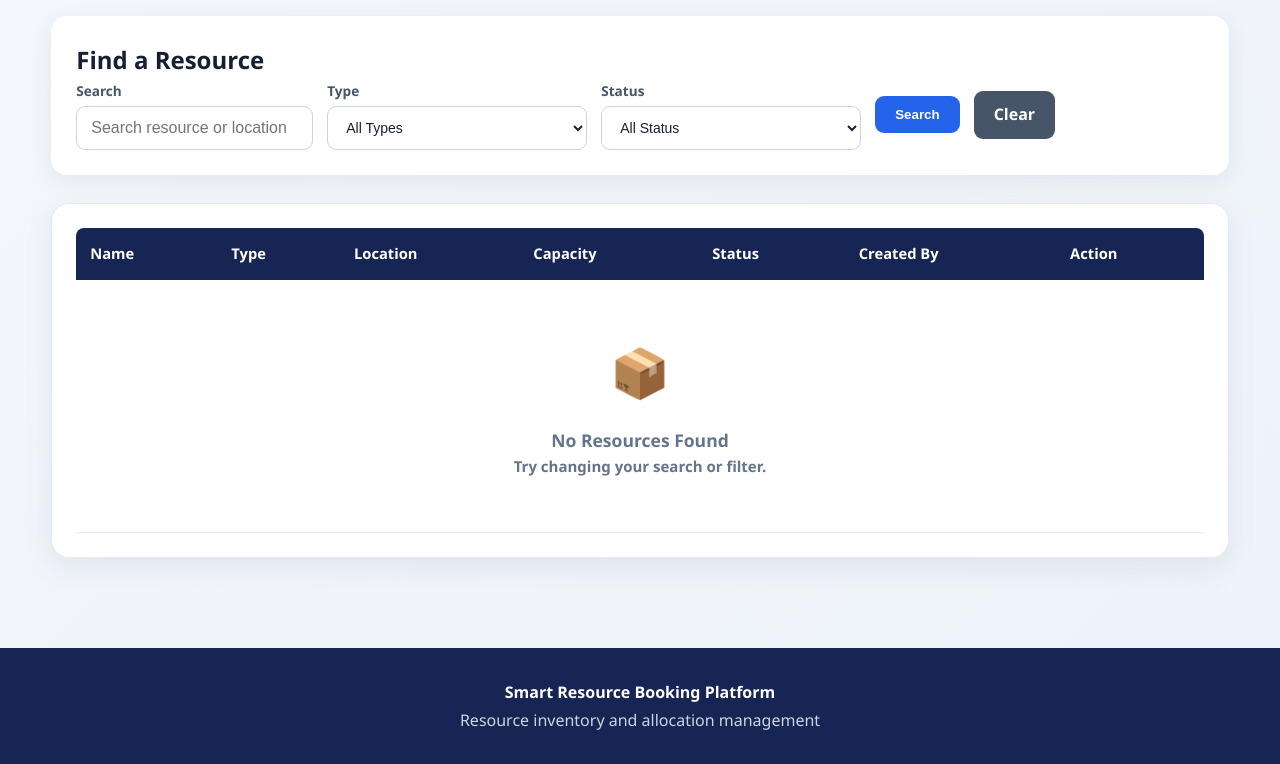
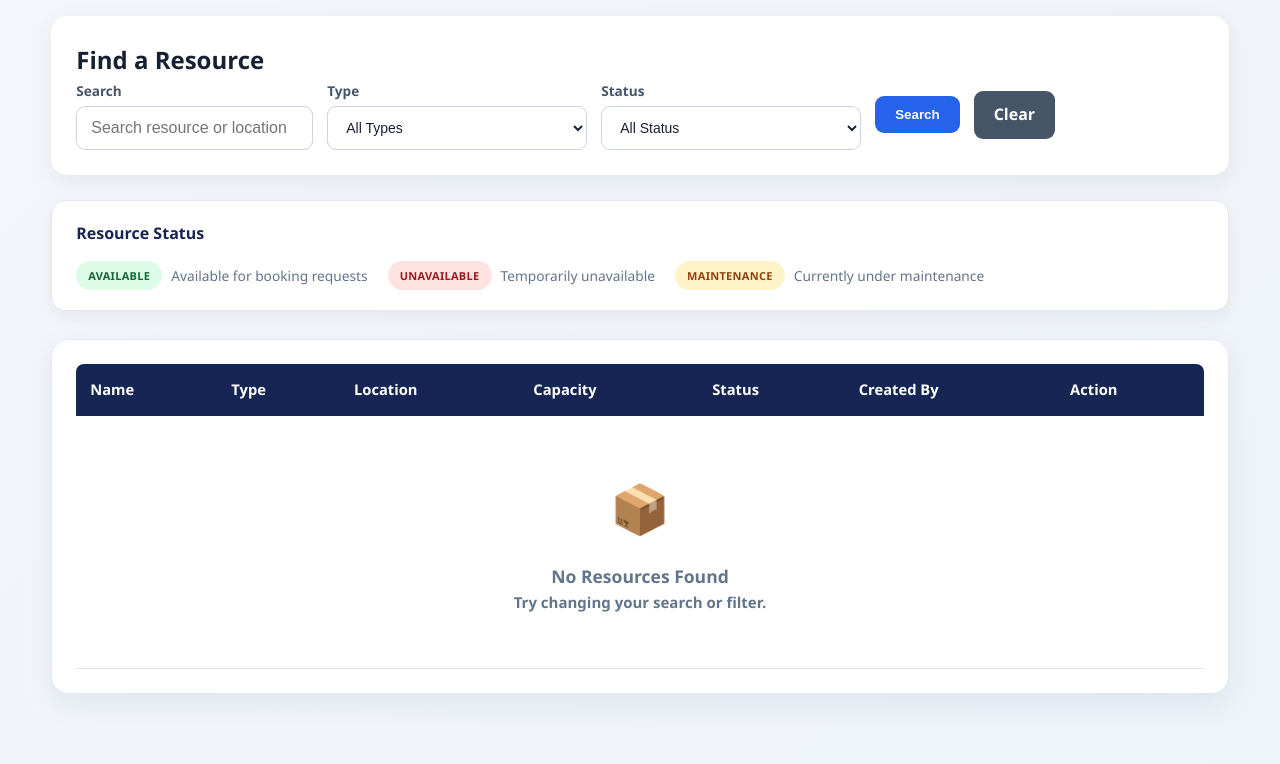
Before and after one commit to ko-27/smart-resource-booking, a Flask app: page /resources/ in a window 1280 px wide. Shown: the part 308-1072 px from the top of the page. Run offline with Flask 3, Linux system fonts and the light colour scheme; the visitor is signed in with stand-in values (Sample User, id 1); data that the repository does not hold is empty.

Commit message:
Improve resource status presentation

```diff
--- a/backend/static/css/style.css
+++ b/backend/static/css/style.css
@@ -1730,3 +1730,62 @@ a:hover {
     }
 
 }
+
+
+/* =========================================================
+   RESOURCE STATUS GUIDE
+   ========================================================= */
+
+.resource-status-guide {
+    margin-bottom: 25px;
+    padding: 20px 24px;
+    border-radius: 14px;
+    background: #ffffff;
+    border: 1px solid #e2e8f0;
+    box-shadow: 0 6px 18px rgba(15, 23, 42, 0.06);
+}
+
+.status-guide-title {
+    margin-bottom: 14px;
+    color: #172554;
+    font-size: 1rem;
+    font-weight: 700;
+}
+
+.status-guide-items {
+    display: flex;
+    flex-wrap: wrap;
+    gap: 20px;
+}
+
+.status-guide-item {
+    display: flex;
+    align-items: center;
+    gap: 9px;
+    color: #64748b;
+    font-size: 0.86rem;
+}
+
+.status-badge.status-available {
+    color: #166534;
+    background: #dcfce7;
+}
+
+.status-badge.status-unavailable {
+    color: #991b1b;
+    background: #fee2e2;
+}
+
+.status-badge.status-maintenance {
+    color: #92400e;
+    background: #fef3c7;
+}
+
+@media (max-width: 700px) {
+
+    .status-guide-items {
+        flex-direction: column;
+        gap: 12px;
+    }
+
+}
--- a/backend/templates/resources/list.html
+++ b/backend/templates/resources/list.html
@@ -239,6 +239,48 @@
 
 
 
+    <!-- Resource Status Guide -->
+
+    <section class="resource-status-guide">
+
+        <div class="status-guide-title">
+            Resource Status
+        </div>
+
+        <div class="status-guide-items">
+
+            <div class="status-guide-item">
+                <span class="status-badge status-available">
+                    AVAILABLE
+                </span>
+                <span>
+                    Available for booking requests
+                </span>
+            </div>
+
+            <div class="status-guide-item">
+                <span class="status-badge status-unavailable">
+                    UNAVAILABLE
+                </span>
+                <span>
+                    Temporarily unavailable
+                </span>
+            </div>
+
+            <div class="status-guide-item">
+                <span class="status-badge status-maintenance">
+                    MAINTENANCE
+                </span>
+                <span>
+                    Currently under maintenance
+                </span>
+            </div>
+
+        </div>
+
+    </section>
+
+
     <section class="table-card">
 
         <table class="data-table">
```
